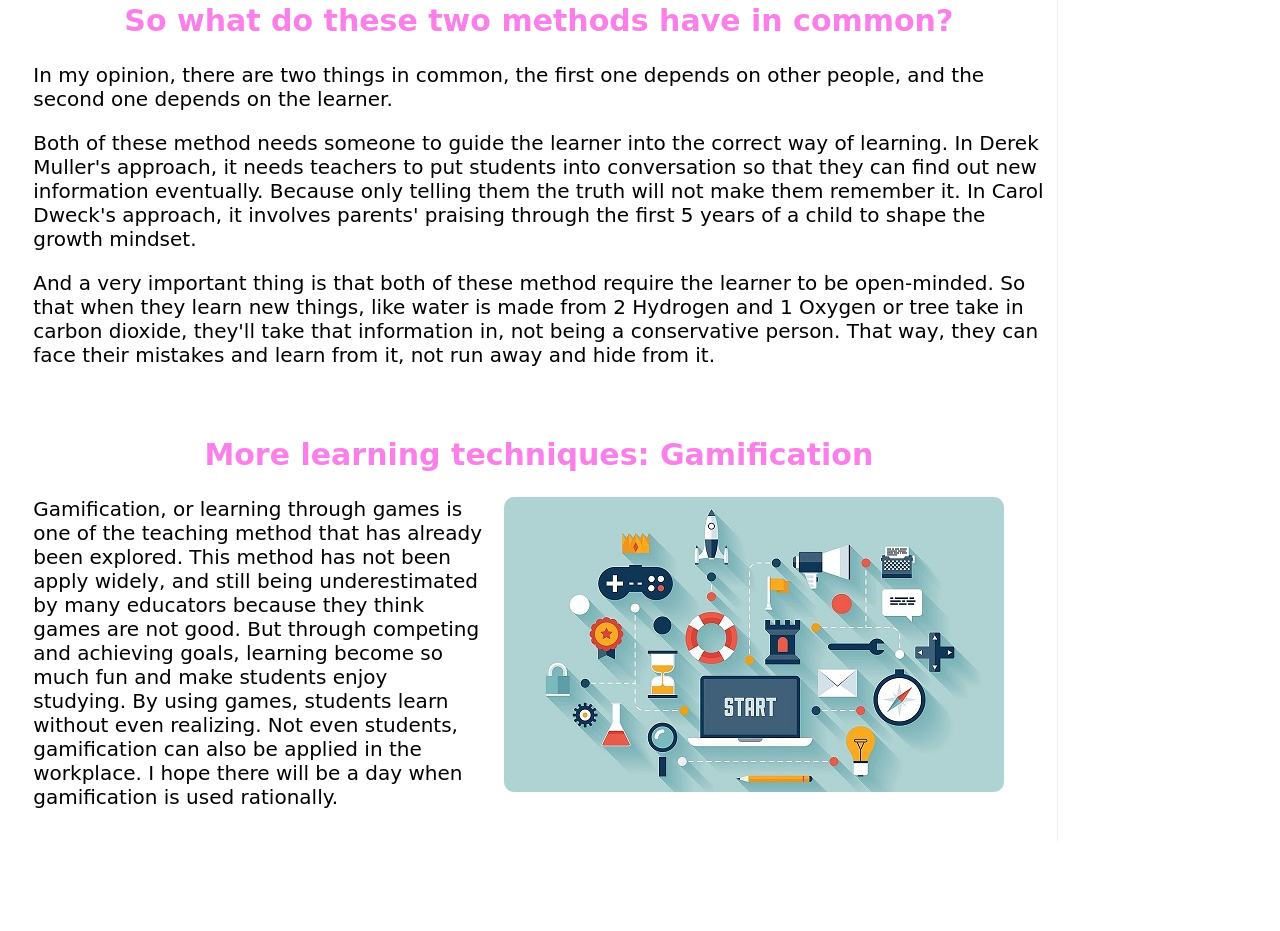
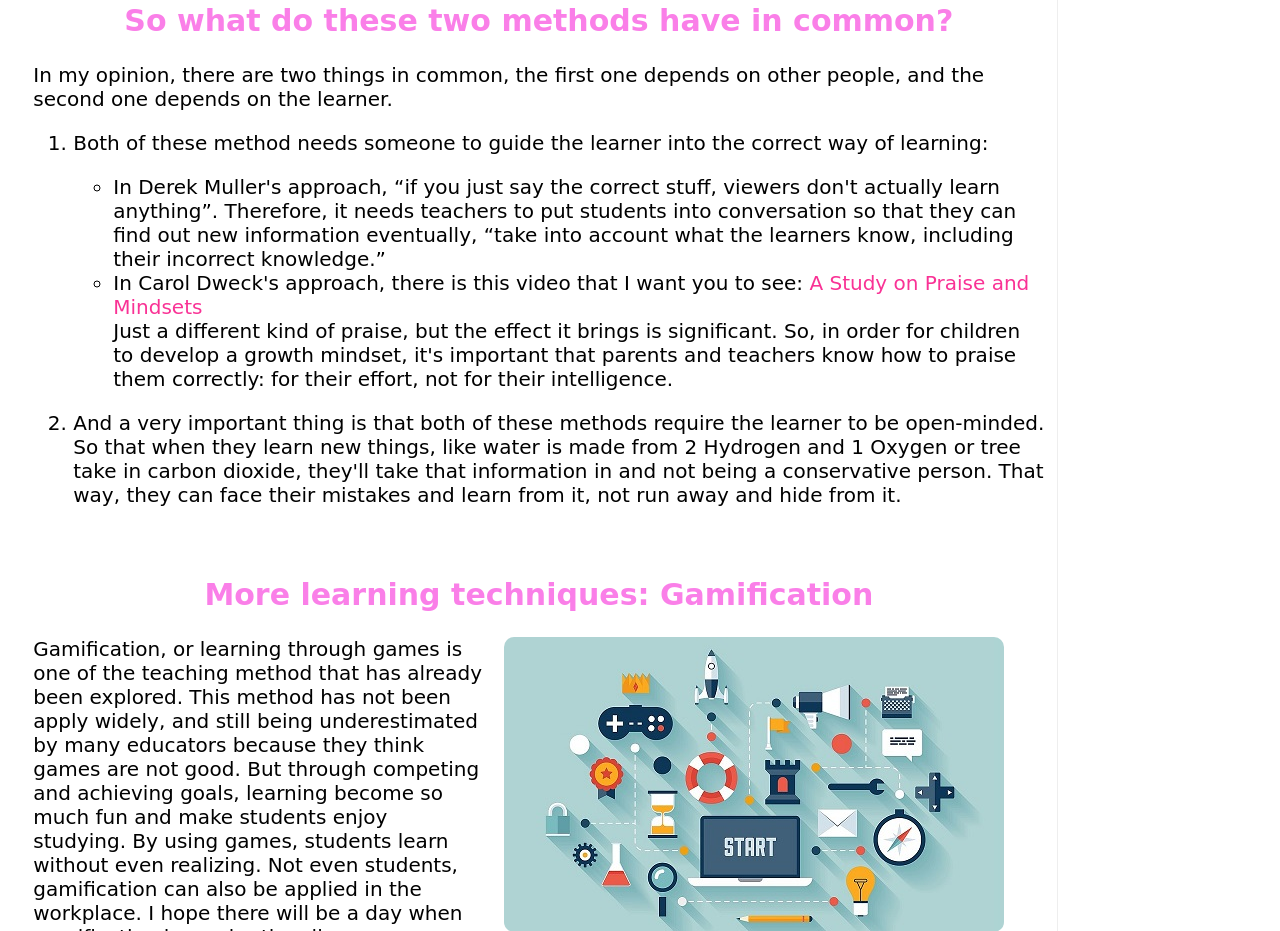
Before and after one commit to Shirone0110/LearningStyles, a plain HTML site: page index.html in a window 1280 px wide. Shown: the part 1616-2547 px from the top of the page. Before the commit the page ends 2457 px from the top, so only its background shows below. Drawn offline with Linux system fonts and the light colour scheme.

Commit message:
Modified index.html

```diff
--- a/index.html
+++ b/index.html
@@ -81,12 +81,27 @@
         <section id="common">
             <h2>So what do these two methods have in common?</h2>
             <p>In my opinion, there are two things in common, the first one depends on other people, and the second one depends on the learner.</p>
-            <p>
-                Both of these method needs someone to guide the learner into the correct way of learning. In Derek Muller's approach, it needs teachers to put students into conversation so that they can find out new information eventually. Because only telling them the truth will not make them remember it. In Carol Dweck's approach, it involves parents' praising through the first 5 years of a child to shape the growth mindset.
-            </p>
-            <p>
-                And a very important thing is that both of these method require the learner to be open-minded. So that when they learn new things, like water is made from 2 Hydrogen and 1 Oxygen or tree take in carbon dioxide, they'll take that information in, not being a conservative person. That way, they can face their mistakes and learn from it, not run away and hide from it.
-            </p>
+            <ol>
+                <li>
+                    <p>
+                        Both of these method needs someone to guide the learner into the correct way of learning: <br />
+                    </p>
+                    <ul>
+                        <li>
+                            In Derek Muller's approach, <q>if you just say the correct stuff, viewers don't actually learn anything</q>. Therefore, it needs teachers to put students into conversation so that they can find out new information eventually, <q>take into account what the learners know, including their incorrect knowledge.</q><br />
+                        </li>
+                        <li>
+                            In Carol Dweck's approach, there is this video that I want you to see: <a href="https://www.youtube.com/watch?v=NWv1VdDeoRY">A Study on Praise and Mindsets</a><br />
+                            Just a different kind of praise, but the effect it brings is significant. So, in order for children to develop a growth mindset, it's important that parents and teachers know how to praise them correctly: for their effort, not for their intelligence.
+                        </li>
+                    </ul>
+                </li>
+                <li>
+                    <p>
+                    And a very important thing is that both of these methods require the learner to be open-minded. So that when they learn new things, like water is made from 2 Hydrogen and 1 Oxygen or tree take in carbon dioxide, they'll take that information in and not being a conservative person. That way, they can face their mistakes and learn from it, not run away and hide from it.
+                    </p>
+                </li>
+            </ol>
         </section>
         <section id="extra">
             <h2>More learning techniques: Gamification</h2>
```
Also changed, not shown: background.jpg (added).
